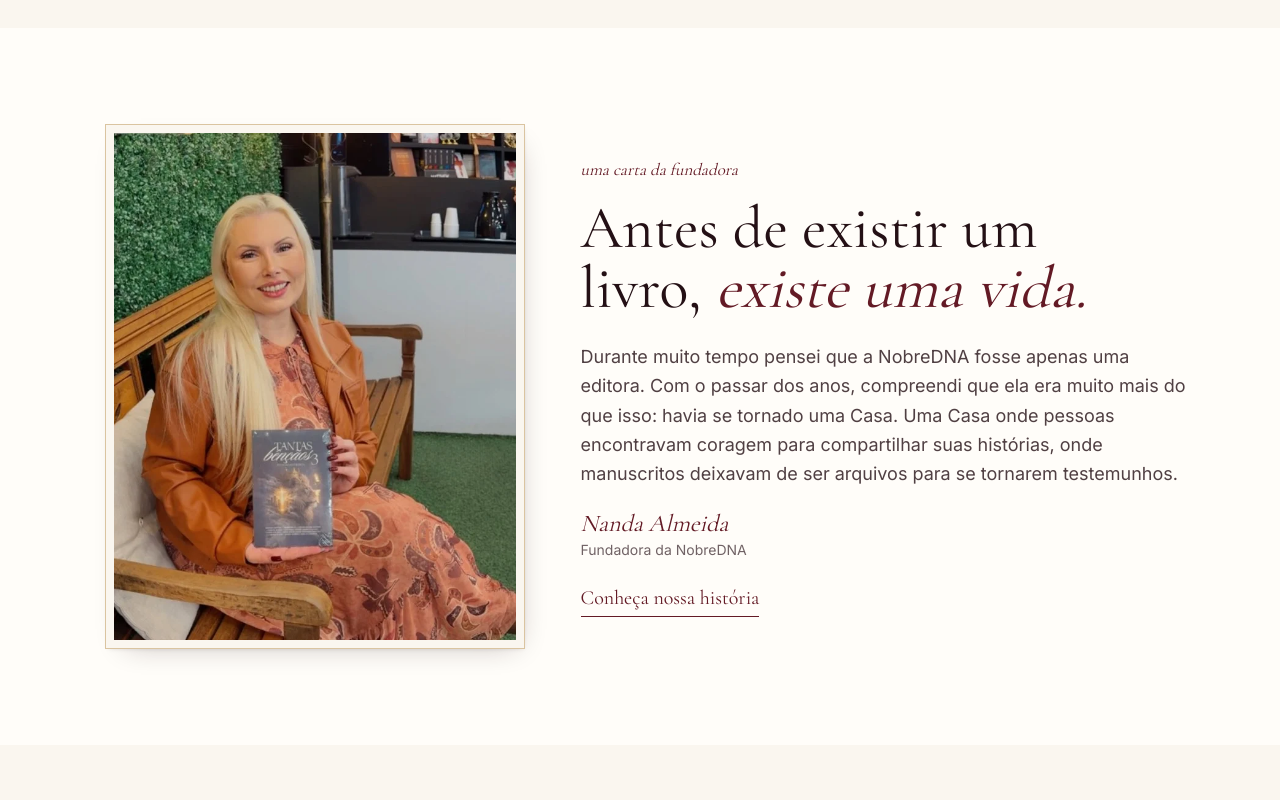
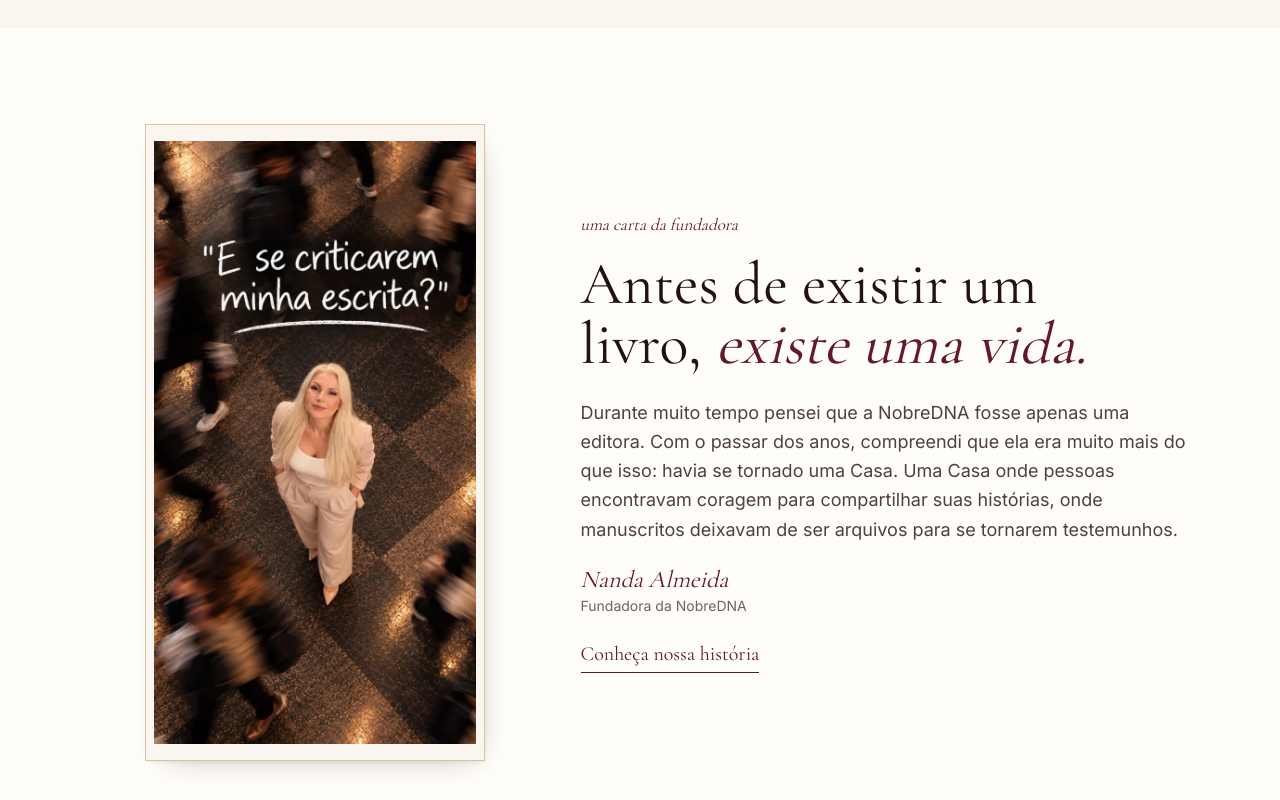
Before and after one commit to samuel20almeida-bit/nobredna, a Next.js app: page / in a window 1280 px wide. Shown: the part 2100-2900 px from the top of the page. Built offline with nearby package versions, Linux system fonts and the light colour scheme; no server answers.

Commit message:
Usa novo retrato da Nanda apenas na página inicial

```diff
--- a/app/page.tsx
+++ b/app/page.tsx
@@ -16,7 +16,7 @@ export default function HomePage() {
   <ProjetosReais/>
   <section className="bg-almond-lift py-16 lg:py-24">
    <div className="mx-auto grid max-w-[1180px] gap-10 px-6 lg:grid-cols-[0.85fr_1.15fr] lg:items-center lg:px-10">
-    <figure className="relative mx-auto aspect-[4/5] w-full max-w-[420px] border border-khaki/60 bg-almond shadow-book"><Image src="/brand/nanda-almeida.webp" alt="Nanda Almeida, escritora e fundadora da Casa de Legados" fill sizes="(max-width: 1023px) 90vw, 420px" className="object-cover p-2"/></figure>
+    <figure className="relative mx-auto aspect-[694/1299] w-full max-w-[340px] border border-khaki/60 bg-almond shadow-book"><Image src="/brand/nanda-home.webp" alt="Nanda Almeida em meio a uma multidão, com a frase: E se criticarem minha escrita?" fill sizes="(max-width: 1023px) 90vw, 340px" className="object-contain p-2"/></figure>
     <div><p className="label">uma carta da fundadora</p><h2 className="mt-4 text-[clamp(2.4rem,5vw,3.75rem)] leading-none">Antes de existir um livro, <em className="text-vinho">existe uma vida.</em></h2><p className="mt-6 text-lg leading-relaxed text-ink/80">{autora.bio[0]}</p><p className="mt-5 font-serif text-2xl italic text-vinho">{autora.nome}</p><p className="text-sm text-ink/65">Fundadora da NobreDNA</p><Link href="/sobre" className="mt-6 inline-block border-b border-vinho pb-1 font-serif text-xl text-vinho">Conheça nossa história</Link></div>
    </div>
   </section>
```
Also changed, not shown: public/brand/nanda-home.webp (added).
